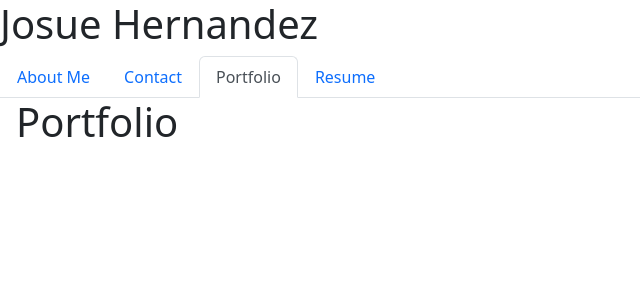
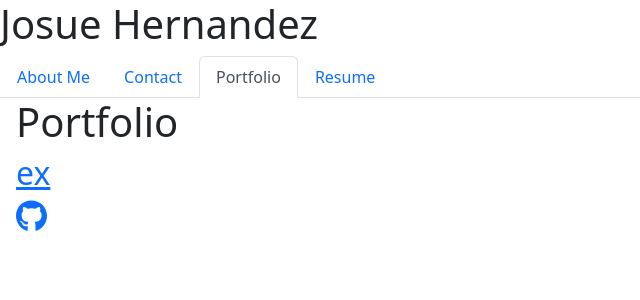
Before and after one commit to JosueHernand/JosueCodeCrafted, a React (Vite) app: page /Portfolio in a window 1280 px wide. Shown: the top 300 px of the page, without its empty margins (0-640 px from the left). Built offline with nearby package versions, Linux system fonts and the light colour scheme.

Commit message:
Created the portfolio page

```diff
--- a/src/components/Project.jsx
+++ b/src/components/Project.jsx
@@ -0,0 +1,15 @@
+import { FontAwesomeIcon } from "@fortawesome/react-fontawesome"
+import { faGithub } from "@fortawesome/free-brands-svg-icons"
+
+export default function Project({task}) {
+  return (
+    <div>
+      <a href={task.link} target="_blank">
+        <h2>{task.title}</h2>
+      </a>
+      <a href={task.archive} target="_blank">
+      <FontAwesomeIcon icon={faGithub} size="2x" />
+      </a>
+    </div>
+  )
+}
--- a/src/pages/Portfolio.jsx
+++ b/src/pages/Portfolio.jsx
@@ -1,5 +1,22 @@
+import Project from "../components/Project"
+
 export default function Portfolio() {
+  const websites = [
+    {
+      id: 1,
+      title: 'ex',
+      link: 'ex',
+      archive: 'ex',
+      image: 'ex',
+    },
+  ]
+
   return (
-    <h1>Portfolio</h1>
+    <div>
+      <h1>Portfolio</h1>
+      {websites.map((task) => (
+        <Project task={task} key={task.id} />
+      ))}
+    </div>
   );
 }
```
